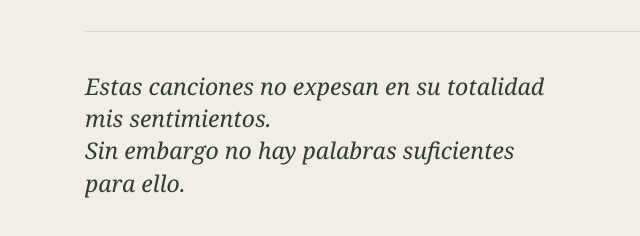
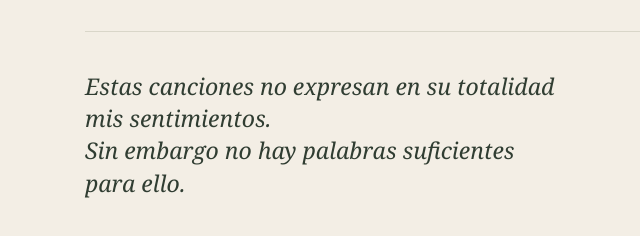
Before and after one commit to Charbelinprozaso/Regaloespecial, a plain HTML site: page index.html in a window 1280 px wide. Shown: the part 1073-1309 px from the top of the page, 3-643 px from the left. Drawn offline with Linux system fonts and the light colour scheme.

Commit message:
Fix typo in closing section of index.html

```diff
--- a/index.html
+++ b/index.html
@@ -733,7 +733,7 @@
     <!-- ========================= CIERRE ========================= -->
     <section class="closing">
       <p>
-        Estas canciones no expesan en su totalidad mis sentimientos.<br>
+        Estas canciones no expresan en su totalidad mis sentimientos.<br>
         Sin embargo no hay palabras suficientes para ello.
       </p>
       <button class="letter-btn" id="letter">Una cosita más &nbsp; ♡</button>
```
